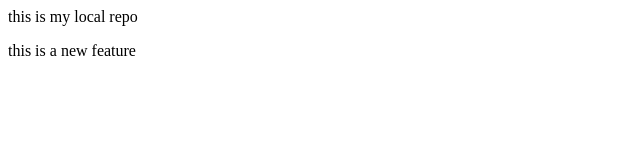
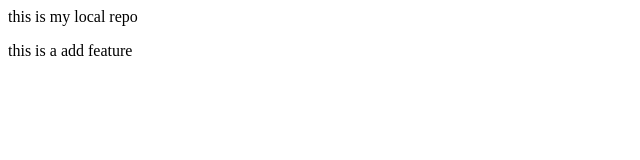
Before and after one commit to Afshan01/localrepo, a plain HTML site: page index.html in a window 1280 px wide. Shown: the full height of the page, 0-640 px from the left. Drawn offline with Linux system fonts and the light colour scheme.

Commit message:
add feature

```diff
--- a/index.html
+++ b/index.html
@@ -1,2 +1,2 @@
 <p>this is my local repo</p>
-<p>this is a new feature</p>
+<p>this is a add feature </p>
```
